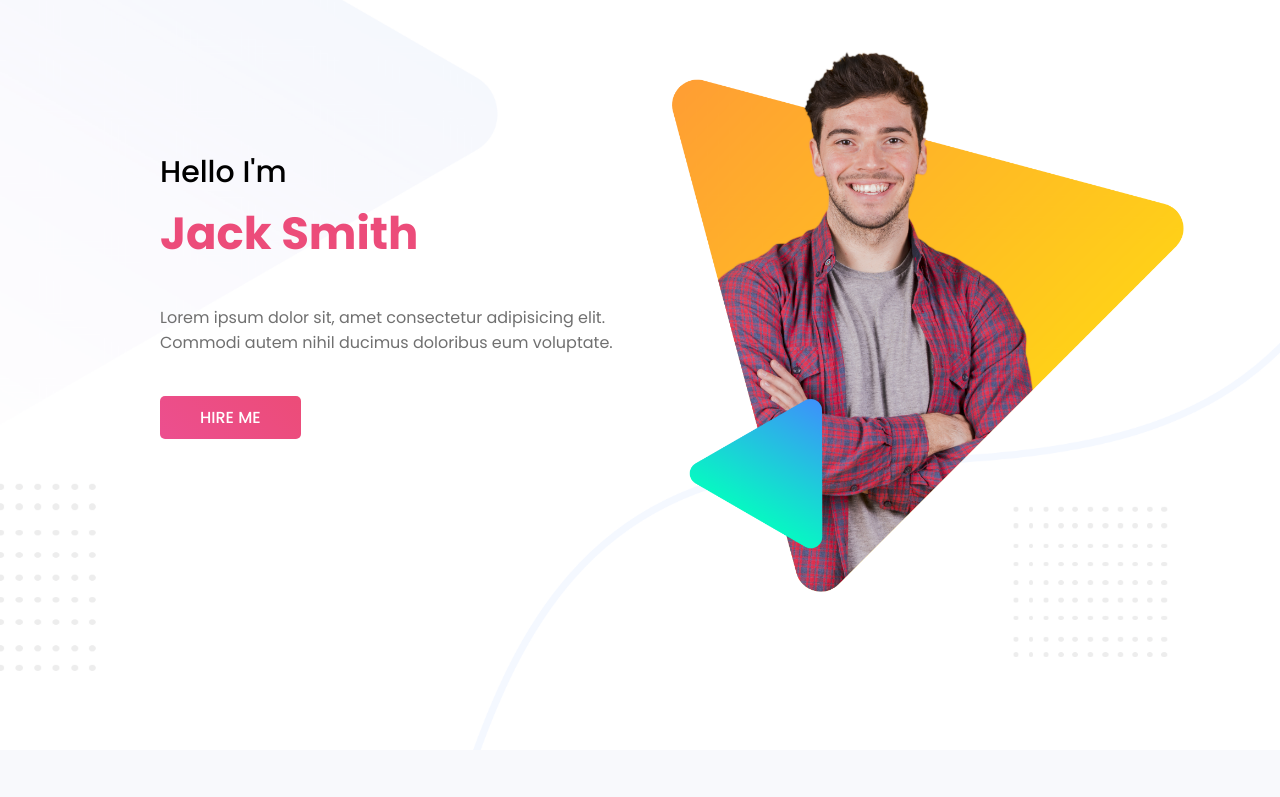
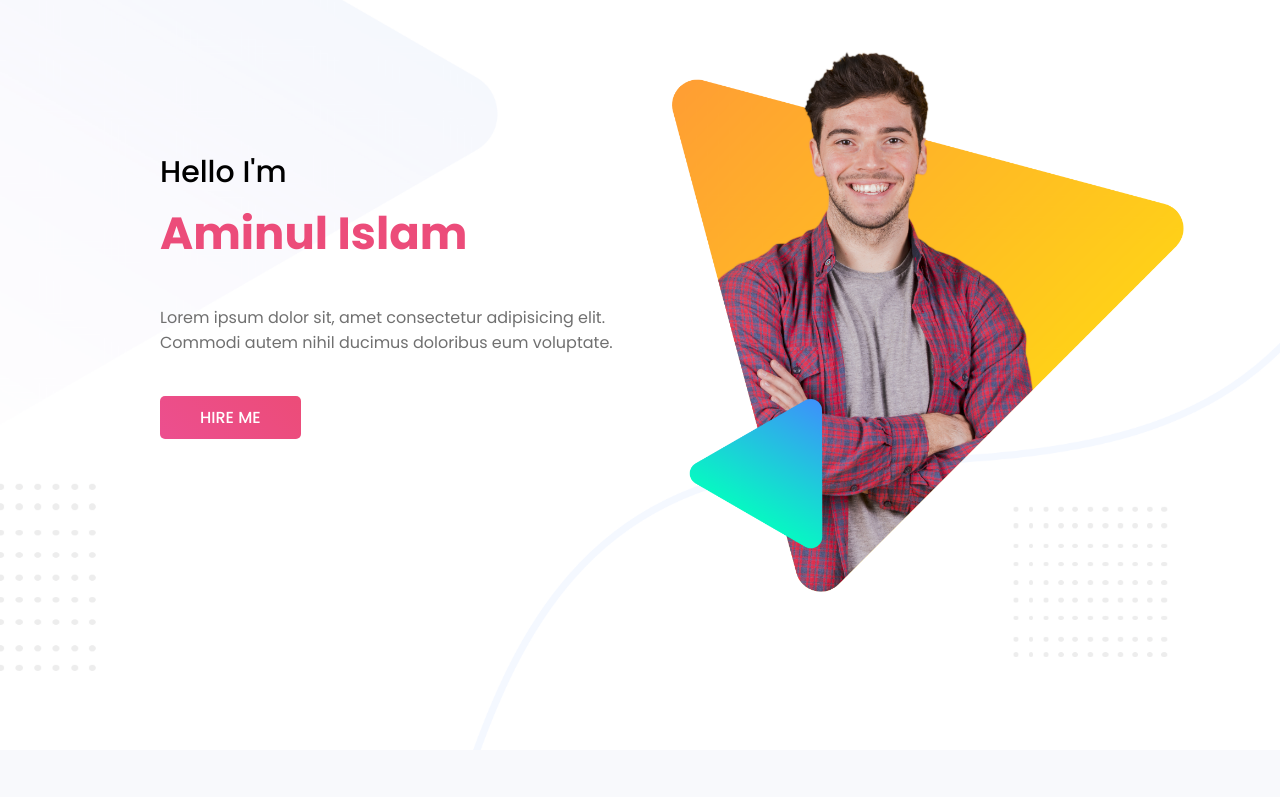
Before and after one commit to knowaminul/personal-website, a plain HTML site: page index.html in a window 1280 px wide. Shown: the top 797 px of the page. Drawn offline with Linux system fonts and the light colour scheme.

Commit message:
name edited

```diff
--- a/index.html
+++ b/index.html
@@ -11,7 +11,7 @@
     <section class="top-banner">
         <div class="half-width" id="first-half">
             <h3>Hello I'm</h3>
-            <h1 id="name">Jack Smith</h1>
+            <h1 id="name">Aminul Islam</h1>
             <p>Lorem ipsum dolor sit, amet consectetur adipisicing elit. Commodi autem nihil ducimus doloribus eum voluptate.</p>
             <a class="button-design" target="_blank" href="https://www.linkedin.com/in/md-aminul-islam-962406182/">HIRE ME</a>
         </div>
```
